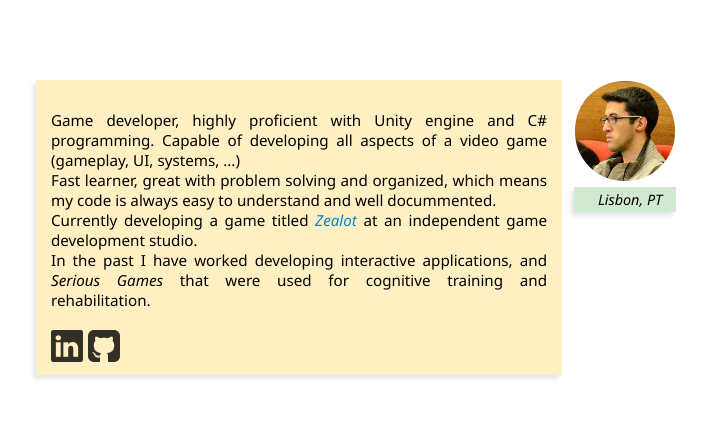
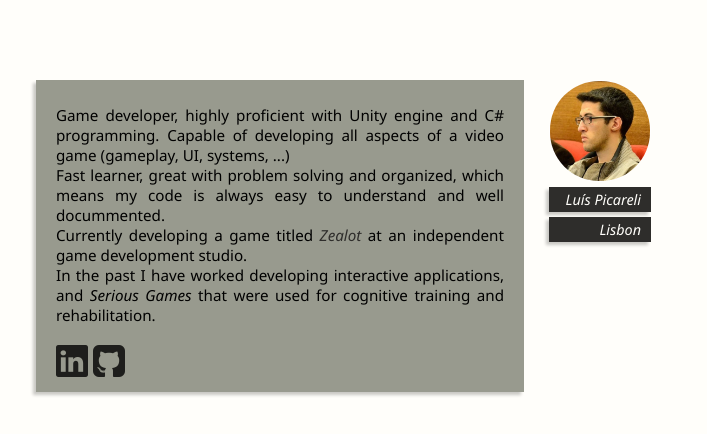
Before and after one commit to picareli/picareli.github.io, a plain HTML site: page index.html in a window 1280 px wide. Shown: the whole page, without its empty margins (284-991 px from the left). Drawn offline with Linux system fonts and the light colour scheme.

Commit message:
Edited color palette; Other changes to layout.

```diff
--- a/index.html
+++ b/index.html
@@ -1,7 +1,7 @@
 <html>
 
 <head>
-    <title>Luís Felipe Picareli - Game Developer</title>
+    <title>Luís Picareli - Game Developer</title>
 
     <link rel="stylesheet" type="text/css" href="styles/style.css">
 </head>
@@ -14,8 +14,7 @@
         <!-- CONTAINER -->
         <div class="container">
             <div class="row">
-
-                <div class="quote">
+                <div class="quote box-shadow">
                     <p>
                         Game developer, highly proficient with Unity engine and C# programming.
                         Capable of developing all aspects of a video game (gameplay, UI, systems, ...)
@@ -33,9 +32,7 @@
                         <br />
 
                         In the past I have worked developing interactive applications, and <i>Serious Games</i> that
-                        were
-                        used for cognitive training and
-                        rehabilitation.
+                        were used for cognitive training and rehabilitation.
                     </p>
 
                     <div class="social">
@@ -47,7 +44,9 @@
                 <div class="info">
                     <img src="img/avatar.jpg">
 
-                    <p>&nbsp;Lisbon, PT&nbsp;</p>
+                    <p class="box-shadow">Luís Picareli</p>
+
+                    <p class="box-shadow">Lisbon</p>
                 </div>
 
             </div>
--- a/styles/style.css
+++ b/styles/style.css
@@ -1,9 +1,11 @@
 body {
     margin: 0;
     padding: 0;
+
+    background: rgb(255, 254, 250);
 }
 
-br{
+br {
     display: block;
     margin-top: 5px;
 }
@@ -17,41 +19,39 @@ br{
     margin-top: 10vh;
 
     width: 50%;
-
-    border-radius: 3px;
 }
 
 .row {}
 
 .quote {
-    background: rgb(255, 240, 195);
+    background: rgb(152, 154, 142);
 
     display: block;
     float: left;
 
-    width: 77.5%;
-    padding: 15px;
-    padding-bottom: 8px;
+    width: 70%;
+    padding: 10px 20px 10px 20px;
+    /* padding-bottom: 8px; */
 
     text-align: justify;
     font-size: .95rem;
-
-    box-shadow: rgb(230, 230, 230) -3px 4px 4px;
 }
 
-.quote a{
+.quote a {
     text-decoration: none;
 
-    color: rgb(4, 131, 204);
+    color: rgb(46, 45, 43);
 }
 
-.quote a:hover{
-    color: rgb(255, 122, 74);
+.quote a:hover {
+    color: rgb(201, 200, 196);
 }
 
 .info {
     display: block;
-    float: right;
+    float: left;
+
+    margin-left: 25px;
 }
 
 .info img {
@@ -63,19 +63,19 @@ br{
 }
 
 .info p {
-    background-color: rgb(208, 233, 208);
+    color: rgb(255, 254, 250);
+    background-color: rgb(46, 45, 43);
 
     text-align: right;
+
+    font-style: italic;
     font-size: .9rem;
 
     padding: 3;
     padding-right: 10;
+
     margin: 0;
     margin-top: 5;
-
-    font-style: italic;
-
-    box-shadow: rgb(230, 230, 230) -3px 4px 4px;
 }
 
 .social {
@@ -103,6 +103,6 @@ br{
     background: url("../img/gh.png");
 }
 
-.unity {
-    background: url("../img/un.png");
+.box-shadow {
+    box-shadow: rgb(201, 200, 196) -3px 3px 3px;
 }
```
